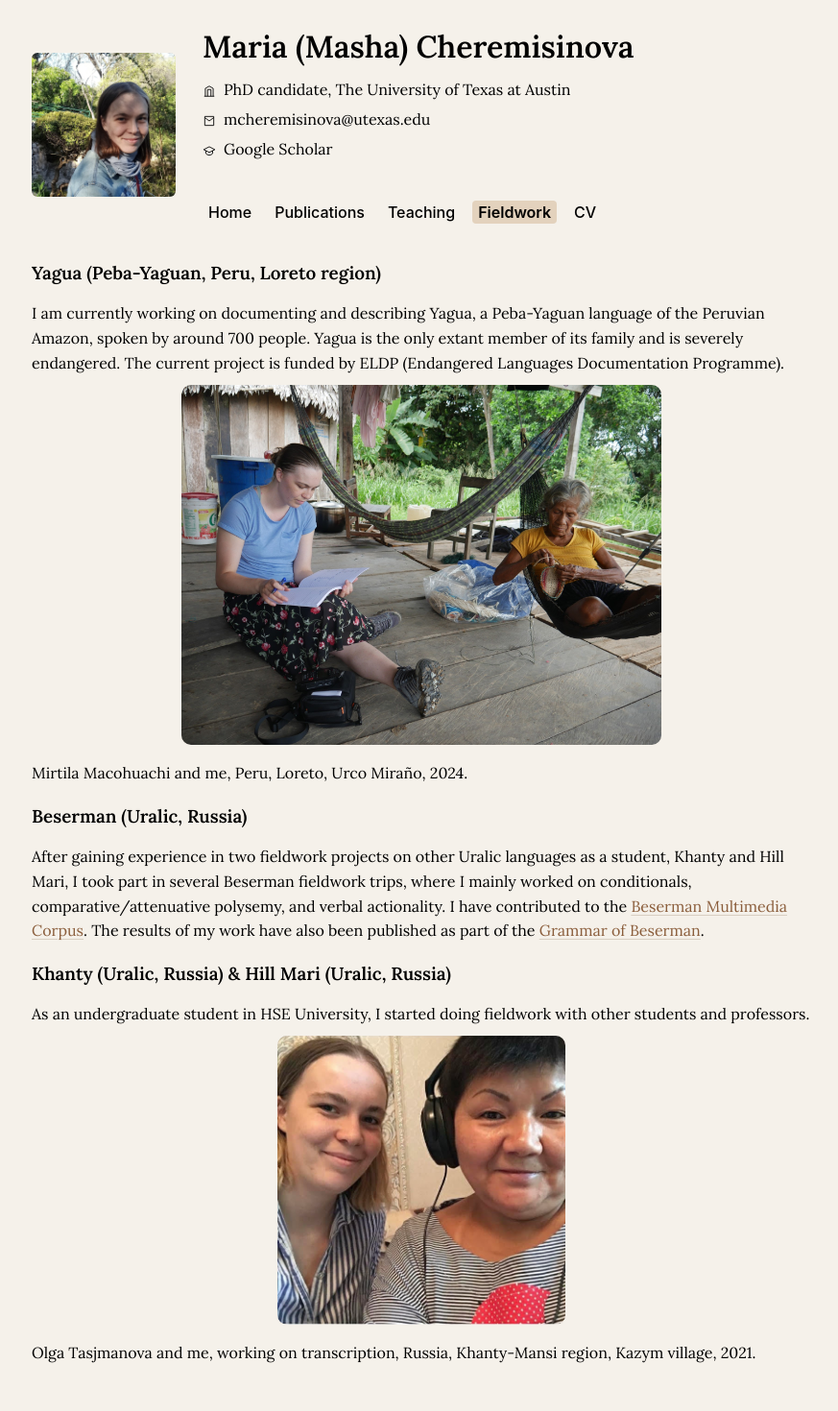
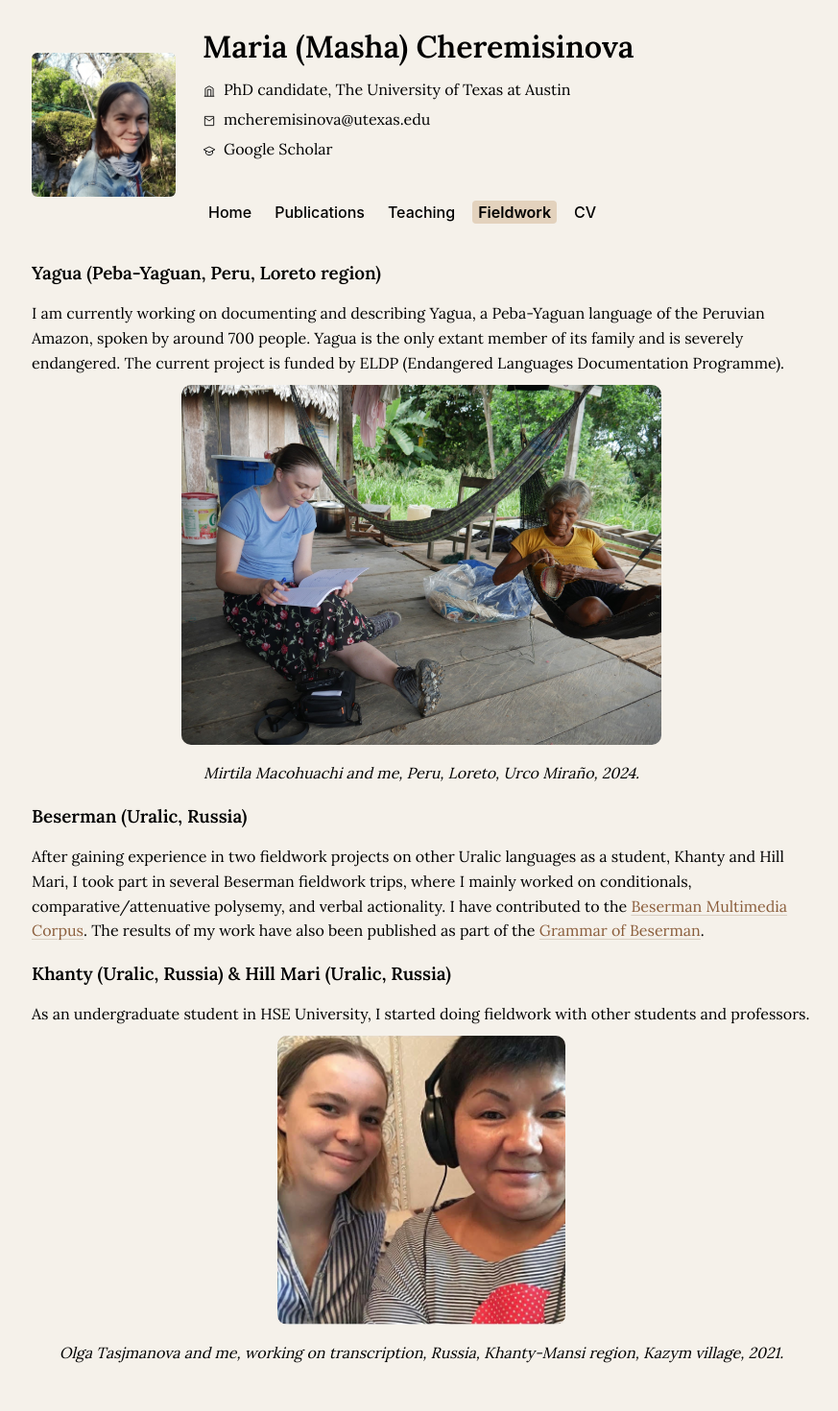
Before and after one commit to mashache/mashache.github.io, a Jekyll site: the page built from pages/fieldwork.md, in a window 1280 px wide. Shown: the whole page at 96% size, without its empty margins (201-1074 px from the left). Built offline with Jekyll 4.4.1, drawn with Linux system fonts in a browser that asks for light colours.

Commit message:
Update fieldwork.md

```diff
--- a/pages/fieldwork.md
+++ b/pages/fieldwork.md
@@ -11,7 +11,7 @@ I am currently working on documenting and describing Yagua, a Peba-Yaguan langua
 <p align="center">
   <img src="../assets/img/Mirtila_masha_fieldwork_2024.jpg" width="500">
 </p>
-Mirtila Macohuachi and me, Peru, Loreto, Urco Miraño, 2024.
+<p align="center"><em>Mirtila Macohuachi and me, Peru, Loreto, Urco Miraño, 2024.</em></p>
 
 ### Beserman (Uralic, Russia)
 After gaining experience in two fieldwork projects on other Uralic languages as a student, Khanty and Hill Mari, I took part in several Beserman fieldwork trips, where I mainly worked on conditionals, comparative/attenuative polysemy, and verbal actionality. I have contributed to the [Beserman Multimedia Corpus](https://beserman.web-corpora.net/index_en.html). The results of my work have also been published as part of the [Grammar of Beserman](https://brill.com/display/title/74226?srsltid=AfmBOooGg2IkzgYDtypz4j06St__yXWMJfPjzkwiz01RK6bd2roTY9Zw&contents=editorial-content).
@@ -23,4 +23,4 @@ As an undergraduate student in HSE University, I started doing fieldwork with ot
 <p align="center">
   <img src="../assets/img/Olga_masha_fieldwork.jpg" width="300">
 </p>
-Olga Tasjmanova and me, working on transcription, Russia, Khanty-Mansi region, Kazym village, 2021.
+<p align="center"><em>Olga Tasjmanova and me, working on transcription, Russia, Khanty-Mansi region, Kazym village, 2021.</em></p>
```
